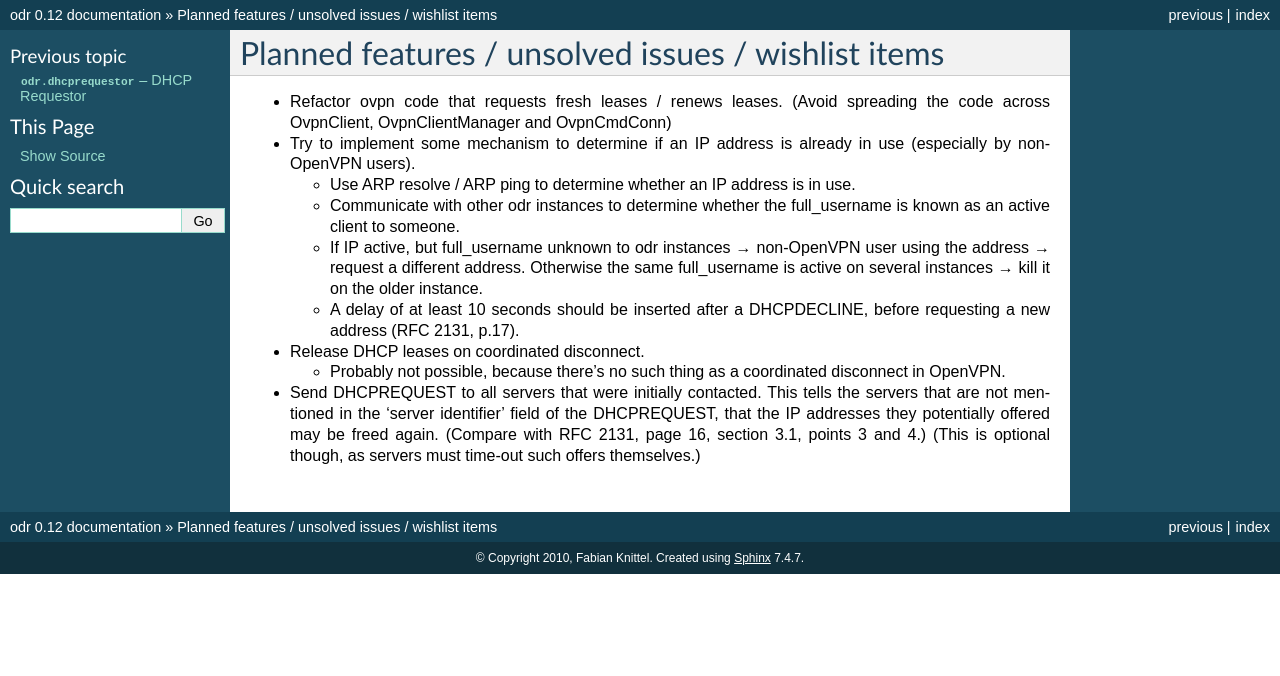
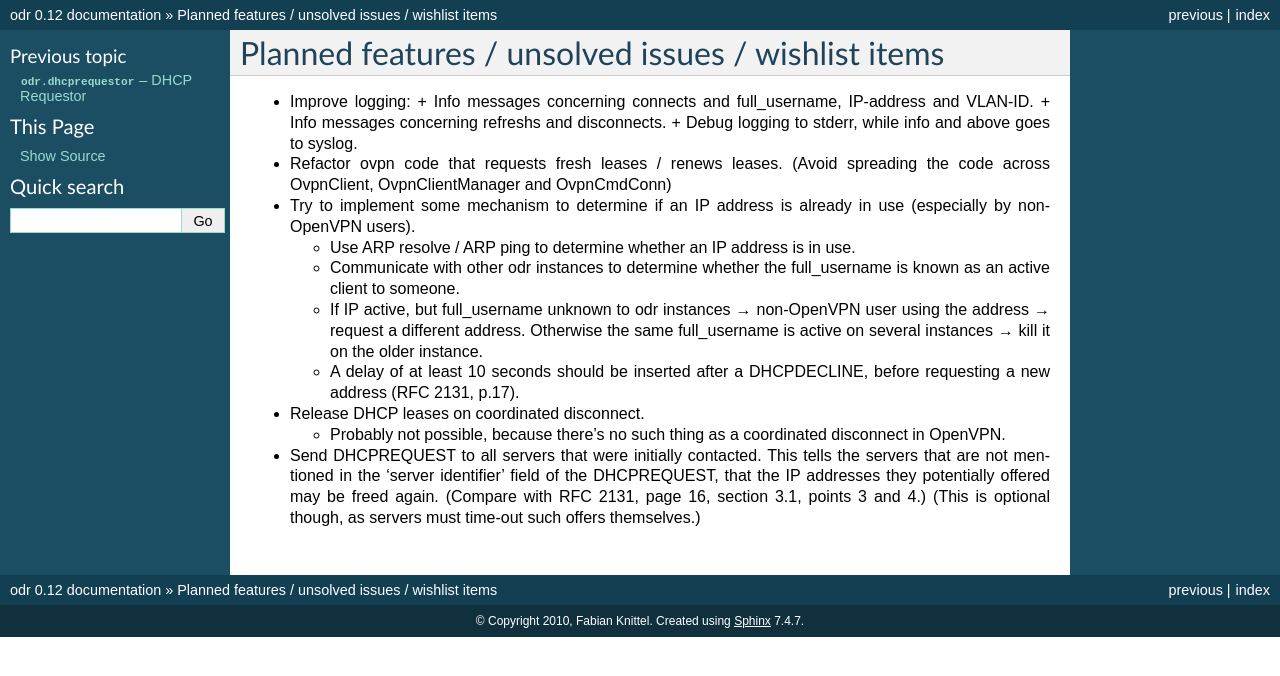
Before and after one commit to fknittel/odr, a Sphinx documentation site: the page built from docs/TODO.rst, in a window 1280 px wide. Shown: the top 676 px of the page. Built offline with Sphinx 7.4.7, drawn with Linux system fonts in a browser that asks for light colours; pages that are not in the unit, such as notebooks, are missing from menus.

Commit message:
TODO: add logging todos

```diff
--- a/docs/TODO.rst
+++ b/docs/TODO.rst
@@ -1,5 +1,10 @@
 Planned features / unsolved issues / wishlist items
 ===================================================
+
+* Improve logging:
+  + Info messages concerning connects and full_username, IP-address and VLAN-ID.
+  + Info messages concerning refreshs and disconnects.
+  + Debug logging to stderr, while info and above goes to syslog.
 
 * Refactor ovpn code that requests fresh leases / renews leases. (Avoid
   spreading the code across OvpnClient, OvpnClientManager and OvpnCmdConn)
```
